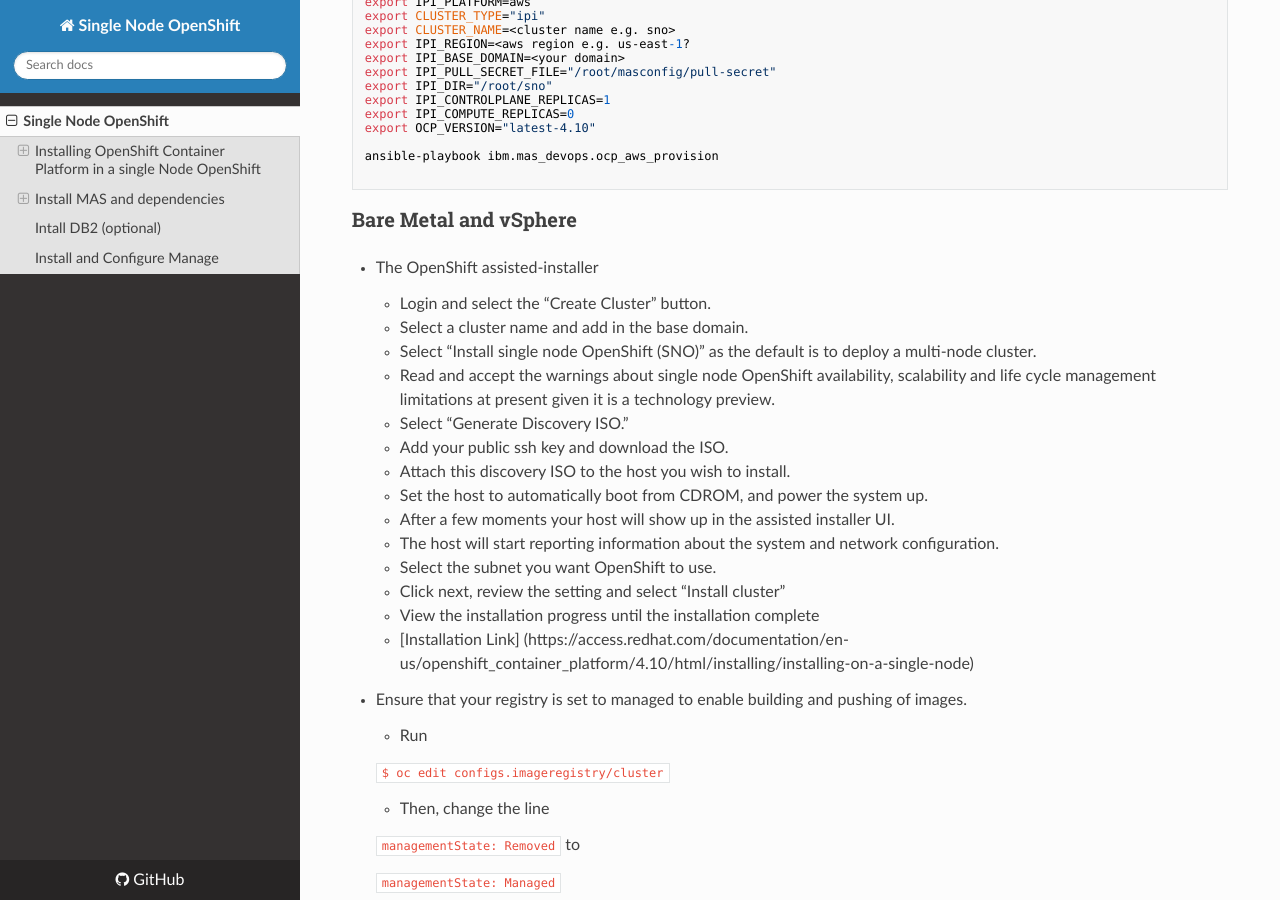
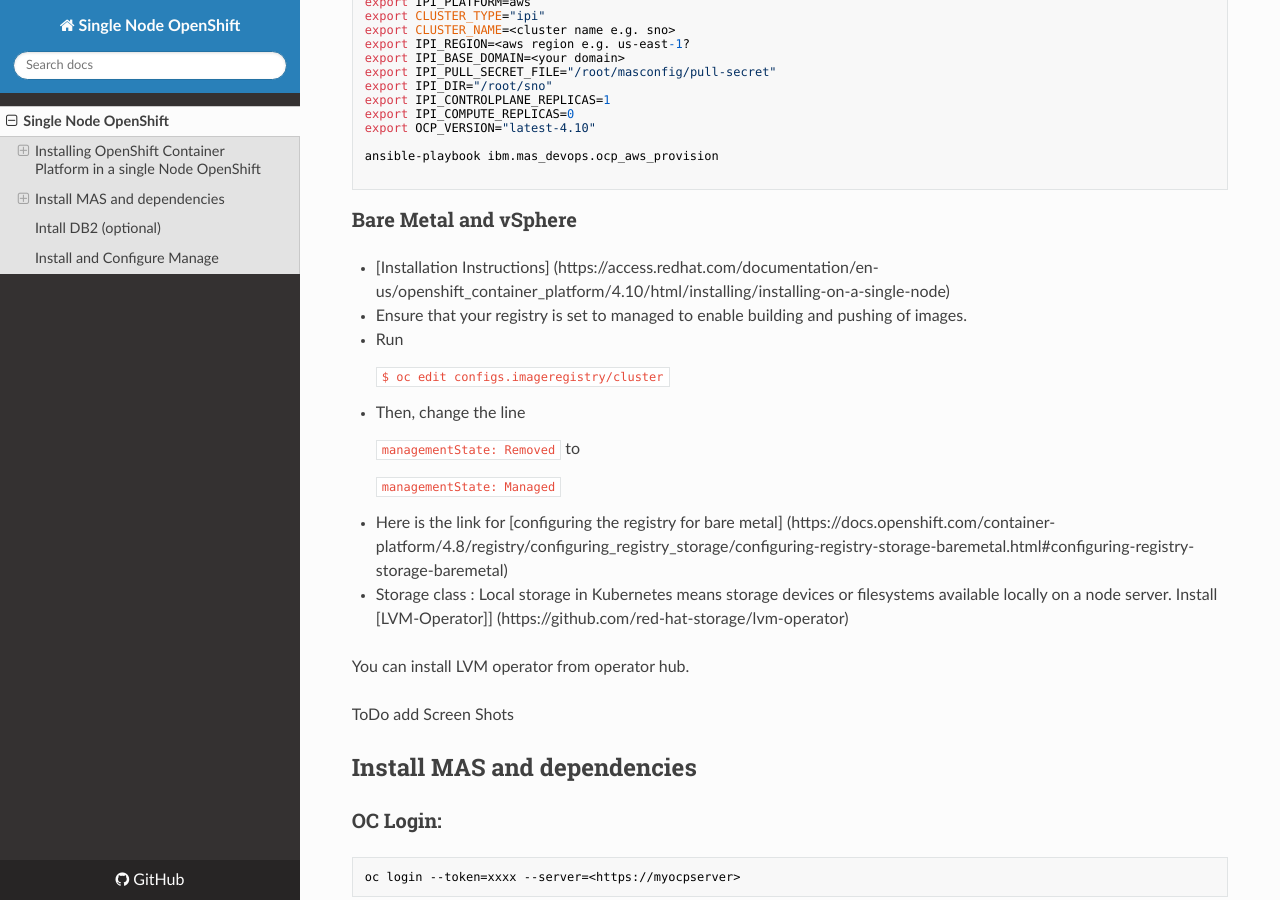
Before and after one commit to ibm-mas-manage/sno, an MkDocs documentation site: the page built from docs/index.md, in a window 1280 px wide and 900 px high, scrolled down 1728 px. Built offline with MkDocs 1.6.1, drawn with Linux system fonts in a browser that asks for light colours; nearby versions of some CDN libraries.

Commit message:
Update index.md

````diff
--- a/docs/index.md
+++ b/docs/index.md
@@ -80,31 +80,16 @@
 
 ### Bare Metal and vSphere
 
-- The OpenShift assisted-installer
-    - Login and select the “Create Cluster” button.
-    - Select a cluster name and add in the base domain.
-    - Select “Install single node OpenShift (SNO)” as the default is to deploy a multi-node cluster.
-    - Read and accept the warnings about single node OpenShift availability, scalability and life cycle management limitations at present given it is  a technology preview.
-    - Select “Generate Discovery ISO.”
-    - Add your public ssh key and download the ISO.
-    - Attach this discovery ISO to the host you wish to install.
-    - Set the host to automatically boot from CDROM, and power the system up.
-    - After a few moments your host will show up in the assisted installer UI.
-    - The host will start reporting information about the system and network configuration.
-    - Select the subnet you want OpenShift to use.
-    - Click next, review the setting and select “Install cluster”
-    - View the installation progress until the installation complete
+- [Installation Instructions] (https://access.redhat.com/documentation/en-us/openshift_container_platform/4.10/html/installing/installing-on-a-single-node)
 
-    - [Installation Link] (https://access.redhat.com/documentation/en-us/openshift_container_platform/4.10/html/installing/installing-on-a-single-node)
-
--  Ensure that your registry is set to managed to enable building and pushing of images.
-    - Run
+- Ensure that your registry is set to managed to enable building and pushing of images.
+   - Run
 
     ```
     $ oc edit configs.imageregistry/cluster
     ```
 
-    - Then, change the line
+   - Then, change the line
 
     ```
     managementState: Removed
@@ -115,7 +100,7 @@
     managementState: Managed
     ```
 
-    - Here is the link for [configuring the registry for bare metal] (https://docs.openshift.com/container-platform/4.8/registry/configuring_registry_storage/configuring-registry-storage-baremetal.html#configuring-registry-storage-baremetal)
+   - Here is the link for [configuring the registry for bare metal] (https://docs.openshift.com/container-platform/4.8/registry/configuring_registry_storage/configuring-registry-storage-baremetal.html#configuring-registry-storage-baremetal)
 
 
 - Storage class : Local storage in Kubernetes means storage devices or filesystems available locally on a node server. Install [LVM-Operator]] (https://github.com/red-hat-storage/lvm-operator)
````
